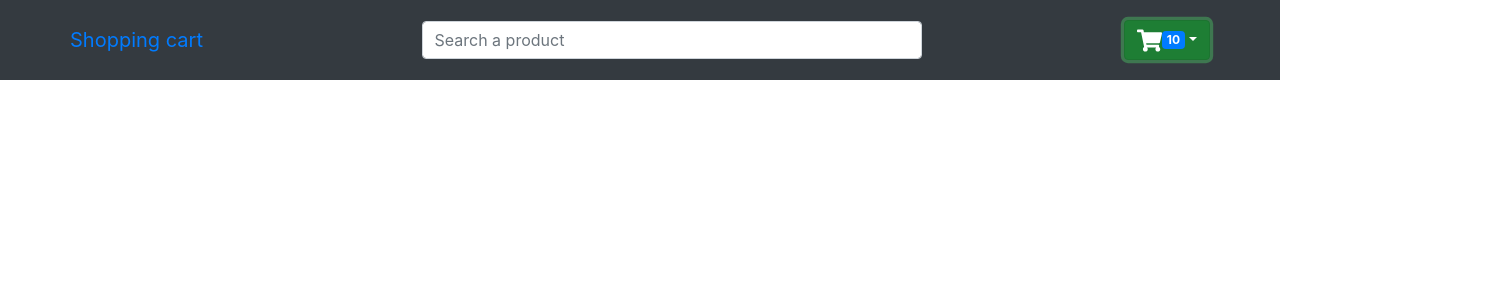
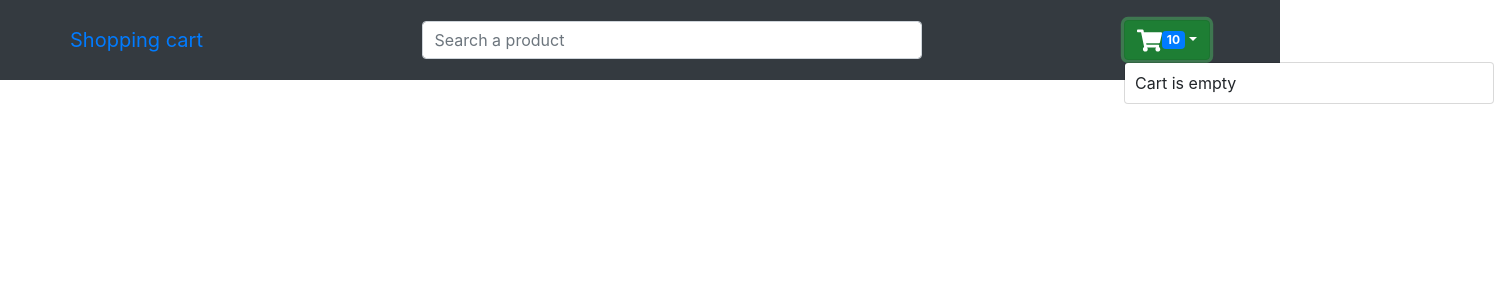
Before and after one commit to aswathyeg/reactHooks, a React (Create React App) app: page / in a window 1280 px wide. Both pictures are taken after a click on the button "10". Shown: the top 300 px of the page, 1494 px wide, since content can reach past the window. Built offline with nearby package versions, Linux system fonts and the light colour scheme.

Commit message:
added menu

```diff
--- a/src/components/shopping-context-reducer/Header.js
+++ b/src/components/shopping-context-reducer/Header.js
@@ -22,6 +22,9 @@ const Header = () => {
               <FaShoppingCart color="white" fontSize="25px" />
               <Badge>{10}</Badge>
             </Dropdown.Toggle>
+            <Dropdown.Menu style={{ minWidth: 370 }}>
+              <span style={{ padding: 10 }}>Cart is empty</span>
+            </Dropdown.Menu>
           </Dropdown>
         </Nav>
       </Container>
```
